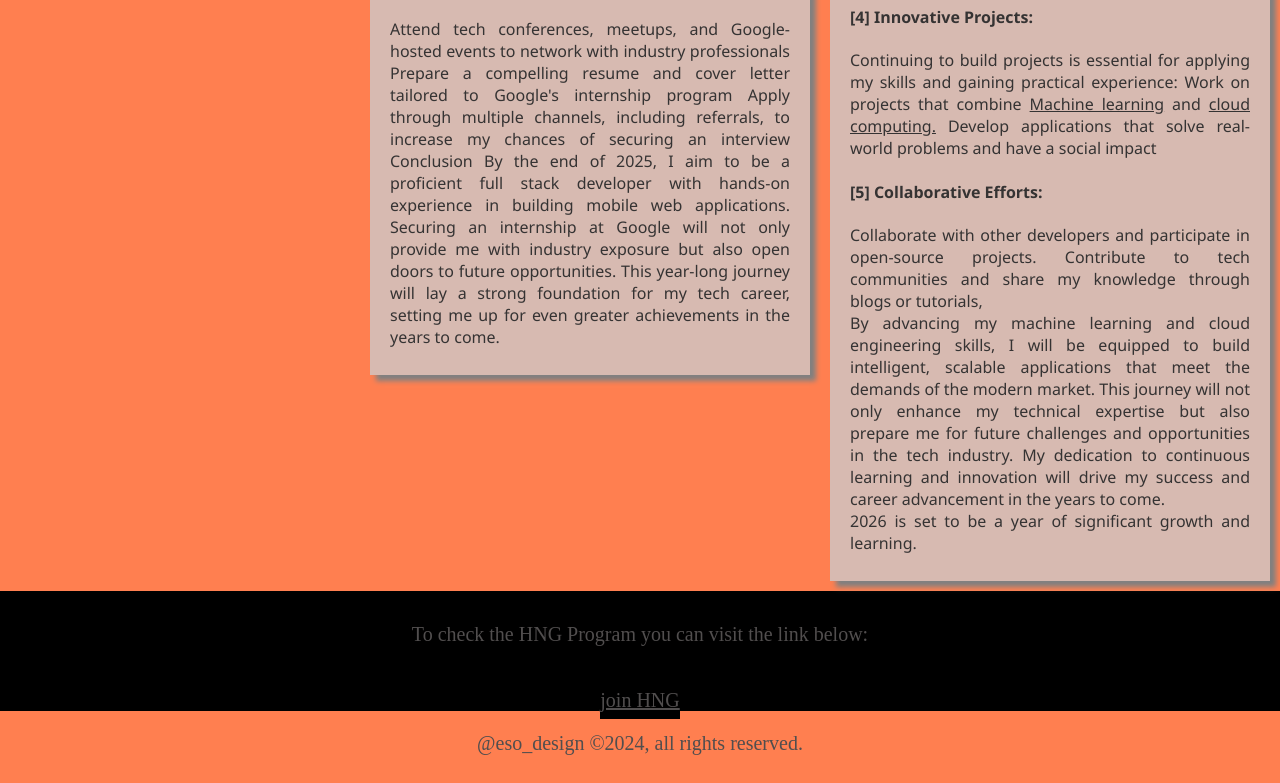
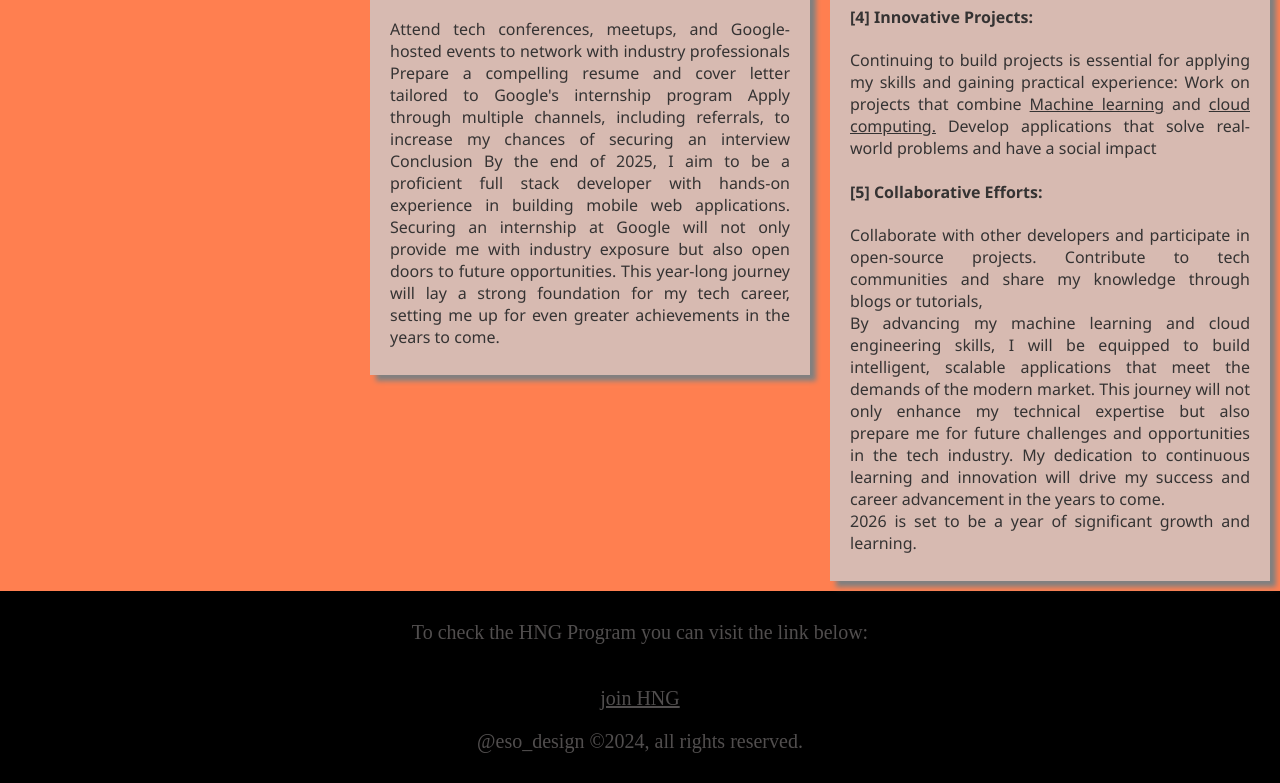
Before and after one commit to FEY1000/HNG-taskone, a plain HTML site: page index.html in a window 1280 px wide. Shown: the part 1567-2350 px from the top of the page. Before the commit the page ends 2322 px from the top, so only its background shows below. Drawn offline with Linux system fonts and the light colour scheme.

Commit message:
Update style.css

```diff
--- a/style.css
+++ b/style.css
@@ -9,9 +9,20 @@ body{
 
 
 
+
+
 @media screen and (orientation: landscape) {
     #container {
         display: inline-flex;
+    }
+
+    a {
+        color: rgb(8, 8, 8);
+        font-family: 'Times New Roman', Times, serif;
+        font-size: 33px;
+        padding: 9px;
+        text-align: left;
+
     }
 
     #email {
@@ -74,6 +85,15 @@ body{
         text-shadow: -.3em -.3em rgba(72, 71, 71, .1);
         border-bottom: 2px;
         border-bottom-color: aqua;
+    }
+
+    a {
+        color: rgb(8, 8, 8);
+        font-family: 'Times New Roman', Times, serif;
+        font-size: 16px;
+        padding: 2px;
+        text-align: left;
+
     }
 
 
@@ -150,13 +170,12 @@ img{
 
 
 #foot{
-    margin: 0px;
-    border: 0px;
     background-color: black;
+    background-size: cover;
     color: rgb(81, 78, 78);
     font-size: 20px;
-    max-height: 100px;
-    min-height: 40px;
-    padding-top: 12px;
-    padding-bottom: 8px;
+    max-height: 400px;
+    min-height: 90px;
+    padding: 10px;
+    margin-bottom: 0px;
 }
```
